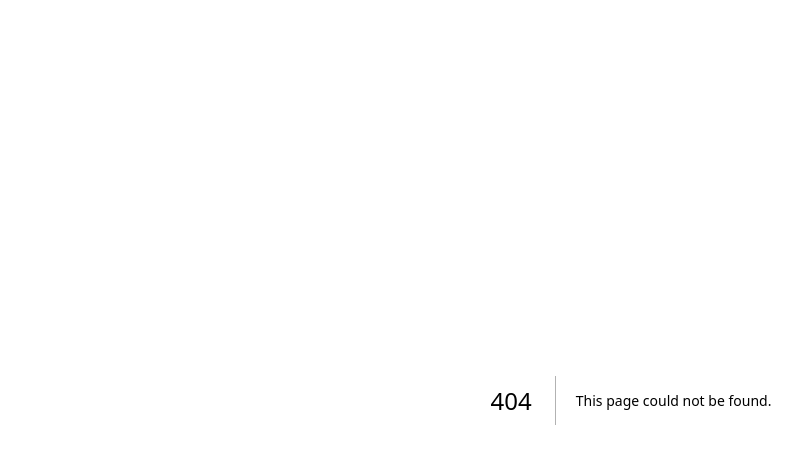
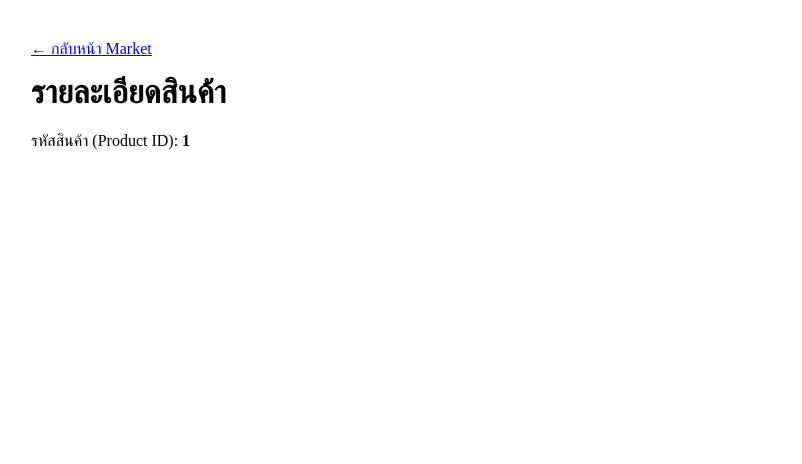
Before and after one commit to kanlaya06-stack/nextjs-boilerplate, a Next.js app: page /market/product/1 in a window 1280 px wide. Before the commit this address had no page. Shown: the top 464 px of the page, without its empty margins (9-811 px from the left). Built offline with nearby package versions, Linux system fonts and the light colour scheme.

Commit message:
Create page.tsx

```diff
--- /dev/null
+++ b/app/market/product/[id]/page.tsx
@@ -0,0 +1,21 @@
+import Link from 'next/link';
+
+interface ProductPageProps {
+  params: Promise<{
+    id: string;
+  }>;
+}
+
+export default async function ProductDetailPage({ params }: ProductPageProps) {
+  const { id } = await params;
+
+  return (
+    <main style={{ padding: '2rem' }}>
+      <Link href="/market" style={{ color: 'blue' }}>
+        &larr; กลับหน้า Market
+      </Link>
+      <h1 style={{ marginTop: '1rem' }}>รายละเอียดสินค้า</h1>
+      <p>รหัสสินค้า (Product ID): <strong>{id}</strong></p>
+    </main>
+  );
+}
```
